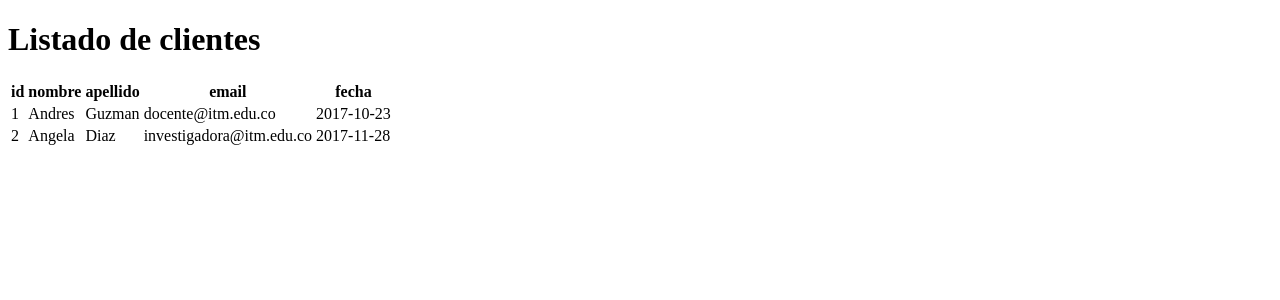
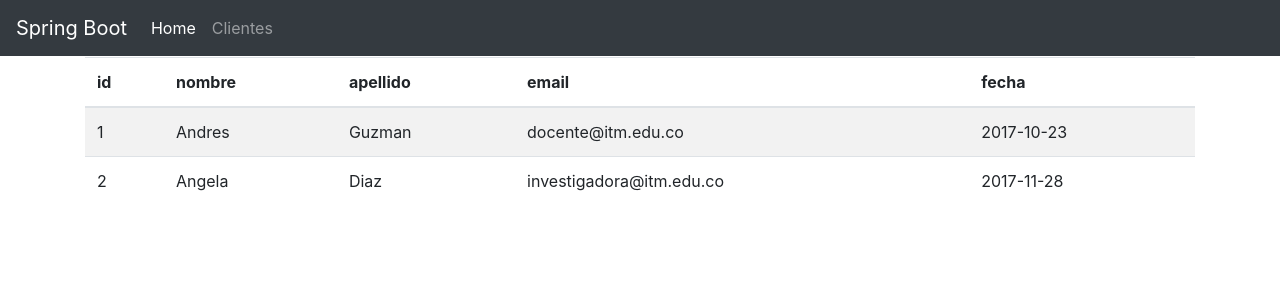
Before and after one commit to henrygarciaospina/facturacion-spring5, a Spring Boot app: page /listar in a window 1280 px wide. Shown: the top 300 px of the page. Run offline with Spring Boot 4, Linux system fonts and the light colour scheme.

Commit message:
Sección 4, Clase 34 Decorando la vista listar con estilos CSS Bootstrap

```diff
--- a/spring-boot-data-jpa/src/main/resources/templates/listar.html
+++ b/spring-boot-data-jpa/src/main/resources/templates/listar.html
@@ -3,10 +3,30 @@
 <head>
 <meta charset="UTF-8" />
 <title th:text="${titulo}">Insert title here</title>
+<link rel="stylesheet"
+	href="https://maxcdn.bootstrapcdn.com/bootstrap/4.1.3/css/bootstrap.min.css" />
 </head>
 <body>
-	<h1 th:text="${titulo}">Insert title here</h1>
-	<table>
+
+	<nav class="navbar navbar-expand-md navbar-dark bg-dark fixed-top">
+		<a class="navbar-brand" href="#">Spring Boot</a>
+		<button class="navbar-toggler" type="button" data-toggle="collapse"
+			aria-label="Toggle navigation">
+			<span class="navbar-toggler-icon"></span>
+		</button>
+		<div class="collapse navbar-collapse">
+			<ul class="navbar-nav mr-auto">
+				<li class="nav-item active"><a class="nav-link" href="#">Home</a></li>
+				<li class="nav-item"><a class="nav-link" href="#about" th:href="@{/listar}">Clientes</a></li>
+			</ul>
+		</div>
+	</nav>
+
+	<div class="container">
+		<h1
+			class="text-secondary border border-success border-top-0 border-left-0 border-top-0 border-right-0 "
+			th:text="${titulo}"></h1>
+		<table class="table table-striped">
 			<thead>
 				<tr>
 					<th>id</th>
@@ -26,5 +46,6 @@
 				</tr>
 			</tbody>
 		</table>
+	</div>
 </body>
 </html>
```
Lines whose indentation alone changed are shown as unchanged.
